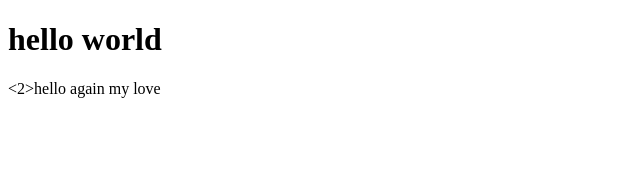
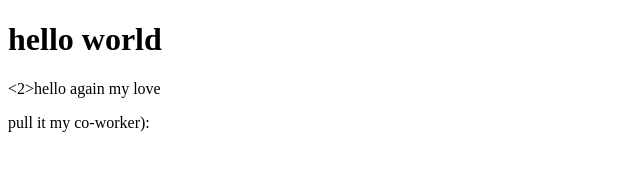
Before and after one commit to zarrinebrahimi22/test-2, a plain HTML site: page index.html in a window 1280 px wide. Shown: the whole page, without its empty margins (0-640 px from the left). Drawn offline with Linux system fonts and the light colour scheme.

Commit message:
add pull for you

```diff
--- a/index.html
+++ b/index.html
@@ -8,5 +8,7 @@
 <body>
     <h1>hello world</h1>
     <2>hello again my love</2>
+
+        <p>pull it my co-worker):</p>
 </body>
 </html>
```
